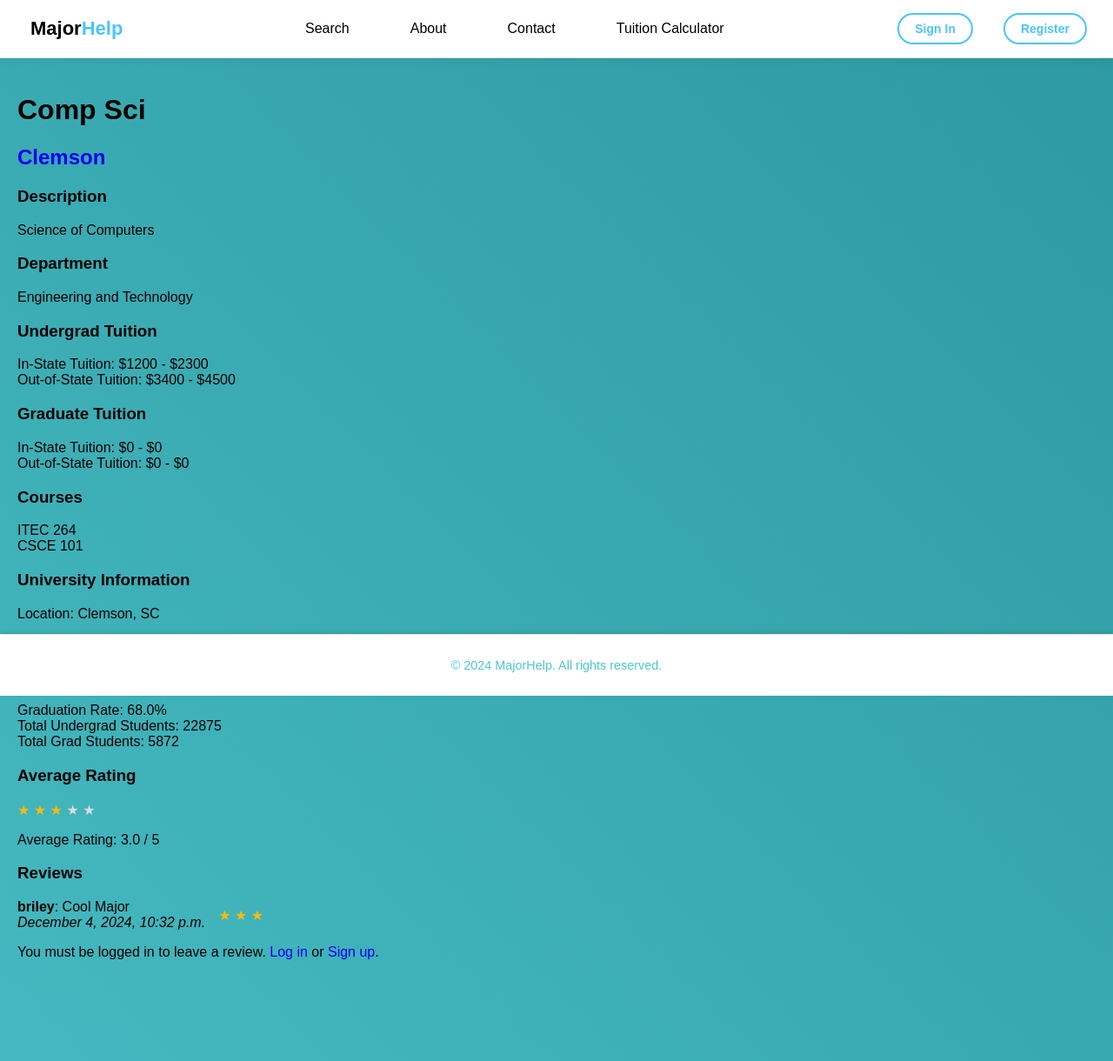
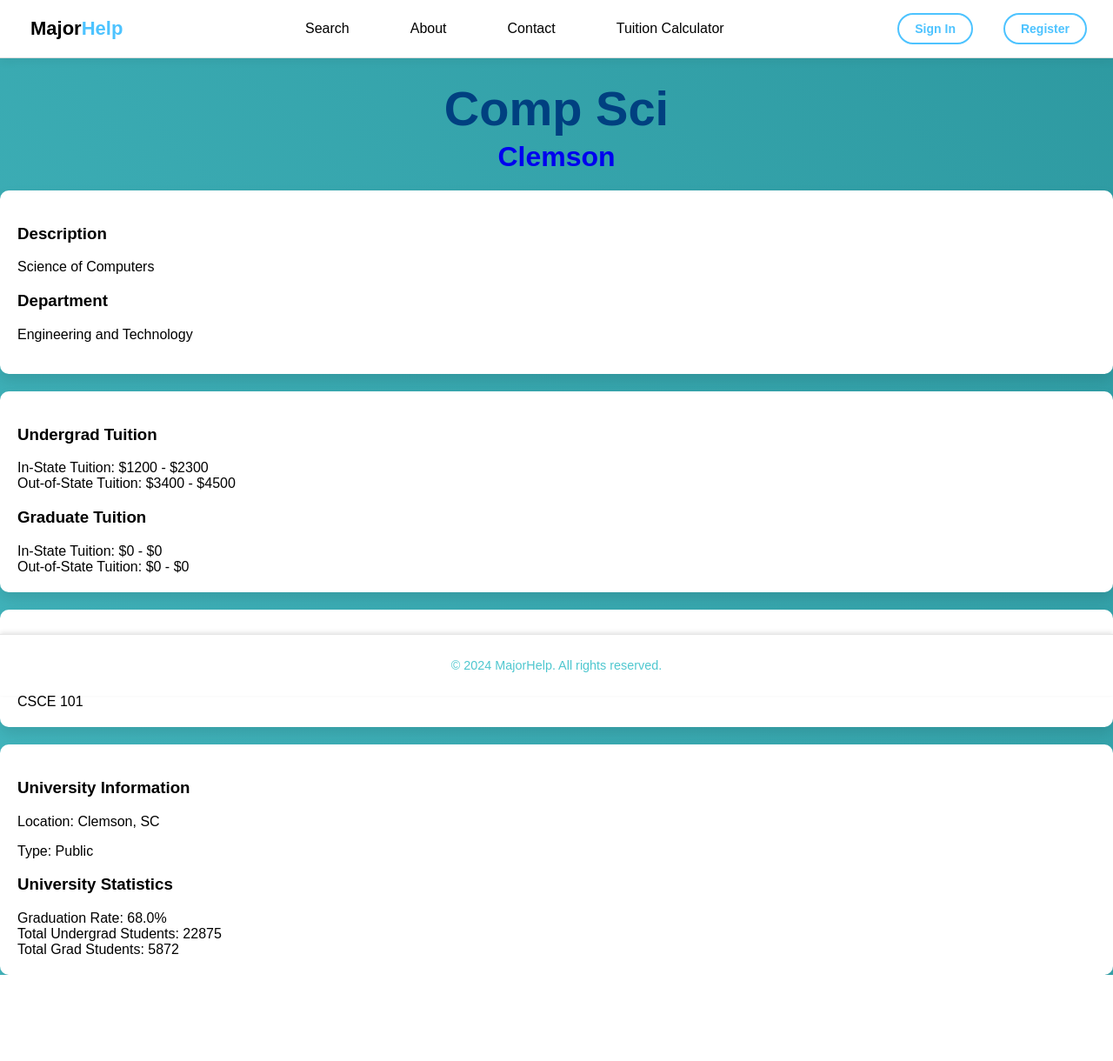
Before and after one commit to JosephPreuss/MajorHelp, a Django app: a page that uses MajorHelp/templates/major/MajorOverviewPage.html in a window 1280 px wide. Shown: the whole page at 87% size. After the commit the page ends 1121 px from the top, so only its background shows below. Run offline with Django 4.2, Linux system fonts and the light colour scheme; data comes from the database, SQL or seed files in the repository.

Commit message:
created MajorOverview.css to store all styling for MajorOverviewPage.html

```diff
--- /dev/null
+++ b/MajorHelp/static/css/overview/MajorOverview.css
@@ -0,0 +1,103 @@
+/* MajorOverview.css */
+
+/*Taken from MajorOverviewPage.html and added into here plus added body, h1, and h2 from UniOverview.css */
+
+/* General Styles */
+body {
+    margin: 0;
+    padding-bottom: 110px;
+    background-color: #4ec7cf;;
+}
+
+h1 {
+    text-align: center;
+    font-size: 3.5rem;
+    color: #004080; /* Navy blue */
+    margin-top: 25px;
+    margin-bottom: 5px;
+}
+
+h2 {
+    text-align: center;
+    font-size: 2rem;
+    color: #666;
+    margin-top: 0;
+    margin-bottom: 10px;
+}
+/* similar to about-container in UniOverview.css */
+.container {
+    max-width: 1500px;
+    background-color: #fff;
+    padding: 20px;
+    margin: 0 auto;
+    margin-top: 20px;
+    box-shadow: 0 8px 16px rgba(0, 0, 0, 0.1);
+    border-radius: 10px;
+}
+
+.description-container, .tuition-container, .courses-container, .university-info-container {
+    max-width: 1500px;
+    background-color: #fff;
+    padding: 20px;
+    margin: 20px auto;
+    box-shadow: 0 8px 16px rgba(0, 0, 0, 0.1);
+    border-radius: 10px;
+}
+
+.star-rating {
+    display: inline-block;
+    font-size: 30px;
+    color: #ddd;
+    cursor: pointer;
+}
+
+.star-rating .filled {
+    color: #ffbc00; /* Yellow color for filled stars */
+}
+
+.star-rating span {
+    color: #ddd; /* Gray for empty stars */
+}
+
+/* Ensuring the stars and text appear on the same line */
+.review {
+    display: flex;
+    align-items: center;
+    margin-bottom: 10px;
+}
+
+.review-text {
+    margin-right: 15px; /* Adds space between text and stars */
+}
+
+/* Review Section Stars */
+.review-stars .filled {
+    color: #ffbc00; /* Yellow color for filled stars */
+}
+
+.review-stars span {
+    color: #ddd; /* Gray for empty stars */
+}
+
+/* Review Form Textarea */
+textarea {
+    width: 100%;
+    height: 100px;
+    padding: 10px;
+    border-radius: 5px;
+    border: 1px solid #ccc;
+}
+
+/* Button Style */
+button {
+    padding: 10px 15px;
+    border: none;
+    background-color: #4CAF50;
+    color: white;
+    cursor: pointer;
+    font-size: 16px;
+}
+
+button:hover {
+    background-color: #45a049;
+}
--- a/MajorHelp/templates/major/MajorOverviewPage.html
+++ b/MajorHelp/templates/major/MajorOverviewPage.html
@@ -2,101 +2,40 @@
 {% include "navbar.html" %}
 <html lang="en">
 <head>
+    {% load static %}
     <meta charset="UTF-8">
     <title>{{ major.major_name }}</title>
-    <style>
-        /* Style for Major Overview Content */
-        .major-overview-content {
-            padding: 20px;
-            padding-bottom: 100px;
-            box-sizing: border-box;
-        }
-
-        /* Star Rating Styling */
-        .star-rating {
-            display: inline-block;
-            font-size: 30px;
-            color: #ddd;
-            cursor: pointer;
-        }
-
-        .star-rating .filled {
-            color: #ffbc00; /* Yellow color for filled stars */
-        }
-
-        .star-rating span {
-            color: #ddd; /* Gray for empty stars */
-        }
-
-        /* Ensuring the stars and text appear on the same line */
-        .review {
-            display: flex;
-            align-items: center;
-            margin-bottom: 10px;
-        }
-
-        .review-text {
-            margin-right: 15px; /* Adds space between text and stars */
-        }
-
-        /* Review Section Stars */
-        .review-stars .filled {
-            color: #ffbc00; /* Yellow color for filled stars */
-        }
-
-        .review-stars span {
-            color: #ddd; /* Gray for empty stars */
-        }
-
-        /* Review Form Textarea */
-        textarea {
-            width: 100%;
-            height: 100px;
-            padding: 10px;
-            border-radius: 5px;
-            border: 1px solid #ccc;
-        }
-
-        /* Button Style */
-        button {
-            padding: 10px 15px;
-            border: none;
-            background-color: #4CAF50;
-            color: white;
-            cursor: pointer;
-            font-size: 16px;
-        }
-
-        button:hover {
-            background-color: #45a049;
-        }
-    </style>
+    <link rel="stylesheet" href="{% static 'css/overview/MajorOverview.css' %}">
 </head>
 <body>
-    <div class="major-overview-content">
+    <div class="about-container">
         <h1>{{ major.major_name }}</h1>
         <h2>
             <a href="{% url 'MajorHelp:university-detail' slug=major.university.slug %}">{{ major.university.name }}</a>
         </h2>
+    </div>
 
+    <div class="description-container">
         <h3>Description</h3>
         <p>{{ major.major_description }}</p>
-
         <h3>Department</h3>
         <p>{{ major.department }}</p>
+    </div>
 
+    <div class="tuition-container">
         <h3>Undergrad Tuition</h3>
         <ul>
             <li>In-State Tuition: ${{ major.in_state_min_tuition }} - ${{ major.in_state_max_tuition }}</li>
             <li>Out-of-State Tuition: ${{ major.out_of_state_min_tuition }} - ${{ major.out_of_state_max_tuition }}</li>
         </ul>
-
         <h3>Graduate Tuition</h3>
         <ul>
             <li>In-State Tuition: ${{ major.grad_in_state_min_tuition }} - ${{ major.grad_in_state_max_tuition }}</li>
             <li>Out-of-State Tuition: ${{ major.grad_out_of_state_min_tuition }} - ${{ major.grad_out_of_state_max_tuition }}</li>
         </ul>
+    </div>
 
+    <div class="courses-container">
         <h3>Courses</h3>
         <ul>
             {% for course in major.major_courses.all %}
@@ -105,7 +44,9 @@
                 <li>No courses are currently available for this major.</li>
             {% endfor %}
         </ul>
+    </div>
 
+    <div class="university-info-container">
         <h3>University Information</h3>
         <p>Location: {{ major.university.location }}</p>
         <p>Type:
@@ -115,105 +56,12 @@
                 Private
             {% endif %}
         </p>
-
         <h3>University Statistics</h3>
         <ul>
             <li>Graduation Rate: {{ major.university.GraduationRate }}%</li>
             <li>Total Undergrad Students: {{ major.university.TotalUndergradStudents }}</li>
             <li>Total Grad Students: {{ major.university.TotalGradStudents }}</li>
         </ul>
-        <h3>Average Rating</h3>
-        <div class="average-rating">
-            {% if average_rating %}
-                <!-- Loop to display the average stars -->
-                <div class="review-stars">
-                    {% for i in star_range %}
-                        {% if i <= average_rating %}
-                            <span class="filled">★</span>  <!-- Filled star (yellow) -->
-                        {% else %}
-                            <span>★</span>  <!-- Empty star (gray) -->
-                        {% endif %}
-                    {% endfor %}
-                </div>
-                <p>Average Rating: {{ average_rating }} / 5</p>
-            {% else %}
-                <p>No reviews yet.</p>
-            {% endif %}
-        </div>
-        <!-- Display Reviews -->
-        <h3>Reviews</h3>
-        <ul>
-            {% for review in major.major_reviews.all %}
-                <li class="review">
-                    <div class="review-text">
-                        <strong>{{ review.user.username }}</strong>: {{ review.review_text }} <br>
-                        <em>{{ review.pub_date|date:"F j, Y, g:i a" }}</em> <br>
-                    </div>
-                    <div class="review-stars">
-                        <!-- Show only filled stars based on rating -->
-                        {% for i in star_range %}
-                            {% if i <= review.rating %}
-                                <span class="filled">★</span>  <!-- Filled star (yellow) -->
-                            {% endif %}
-                        {% endfor %}
-                    </div>
-                </li>
-            {% empty %}
-                <li>No reviews yet. Be the first to leave a review!</li>
-            {% endfor %}
-        </ul>
-        <!-- Form for Leaving a Review -->
-        <!-- Review Submission Form -->
-        {% if user.is_authenticated and not user_review %}
-            <h3>Leave a Review</h3>
-            <form method="POST" action="{% url 'MajorHelp:leave-major-review' slug=major.slug %}">
-                {% csrf_token %}
-                <textarea name="review_text" placeholder="Write your review here..." required></textarea>
-
-                <h4>Rate this Major:</h4>
-                <div class="star-rating" id="rating-stars">
-                    <span class="star" data-value="1">★</span>
-                    <span class="star" data-value="2">★</span>
-                    <span class="star" data-value="3">★</span>
-                    <span class="star" data-value="4">★</span>
-                    <span class="star" data-value="5">★</span>
-                </div>
-
-                <input type="hidden" name="rating" id="rating-value" value="">
-
-                <button type="submit">Submit Review</button>
-            </form>
-        {% elif user.is_authenticated %}
-            <p>You have already submitted a review for this major!</p>
-        {% else %}
-            <p>You must be logged in to leave a review. <a href="{% url 'MajorHelp:login' %}">Log in</a> or <a href="{% url 'MajorHelp:signup' %}">Sign up</a>.</p>
-        {% endif %}
     </div>
 </body>
 </html>
-
-
-    <script>
-        document.addEventListener('DOMContentLoaded', function() {
-            const stars = document.querySelectorAll('.star');
-            const ratingValueInput = document.getElementById('rating-value');
-
-            stars.forEach(star => {
-                star.addEventListener('click', function() {
-                    const rating = this.getAttribute('data-value');
-                    ratingValueInput.value = rating;
-
-                    // Update star colors
-                    stars.forEach(star => {
-                        if (star.getAttribute('data-value') <= rating) {
-                            star.classList.add('filled');
-                        } else {
-                            star.classList.remove('filled');
-                        }
-                    });
-                });
-            });
-        });
-    </script>
-</body>
-</html>
```
